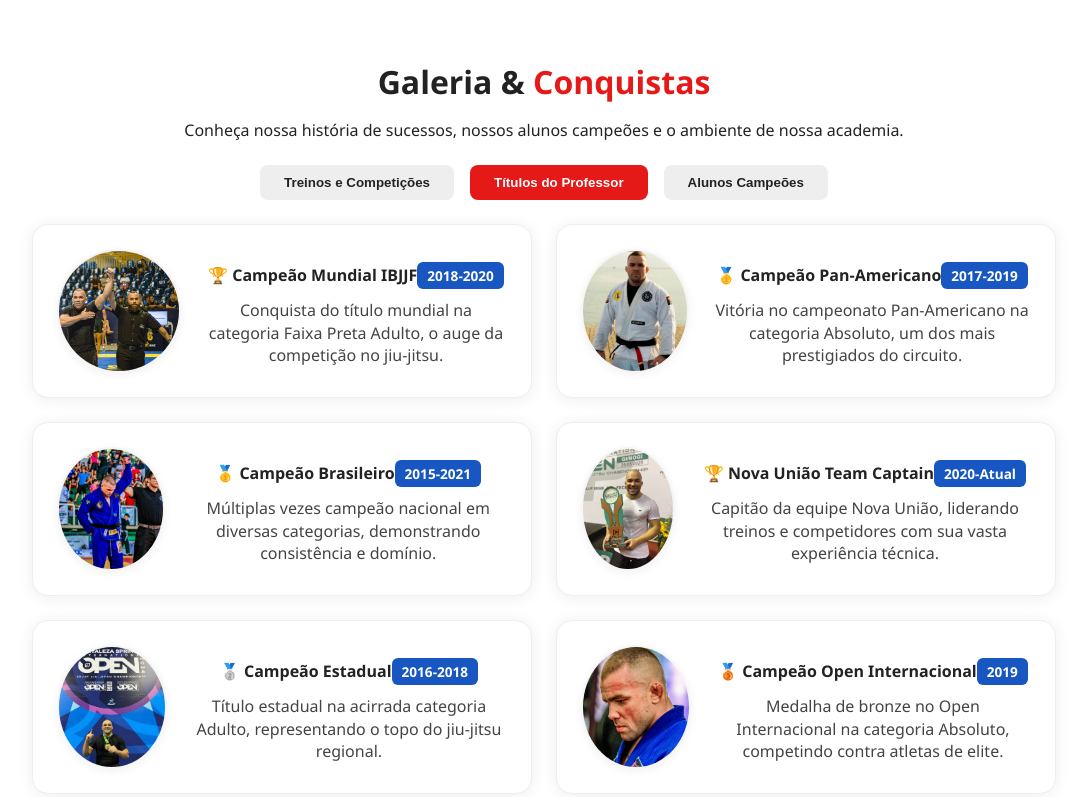
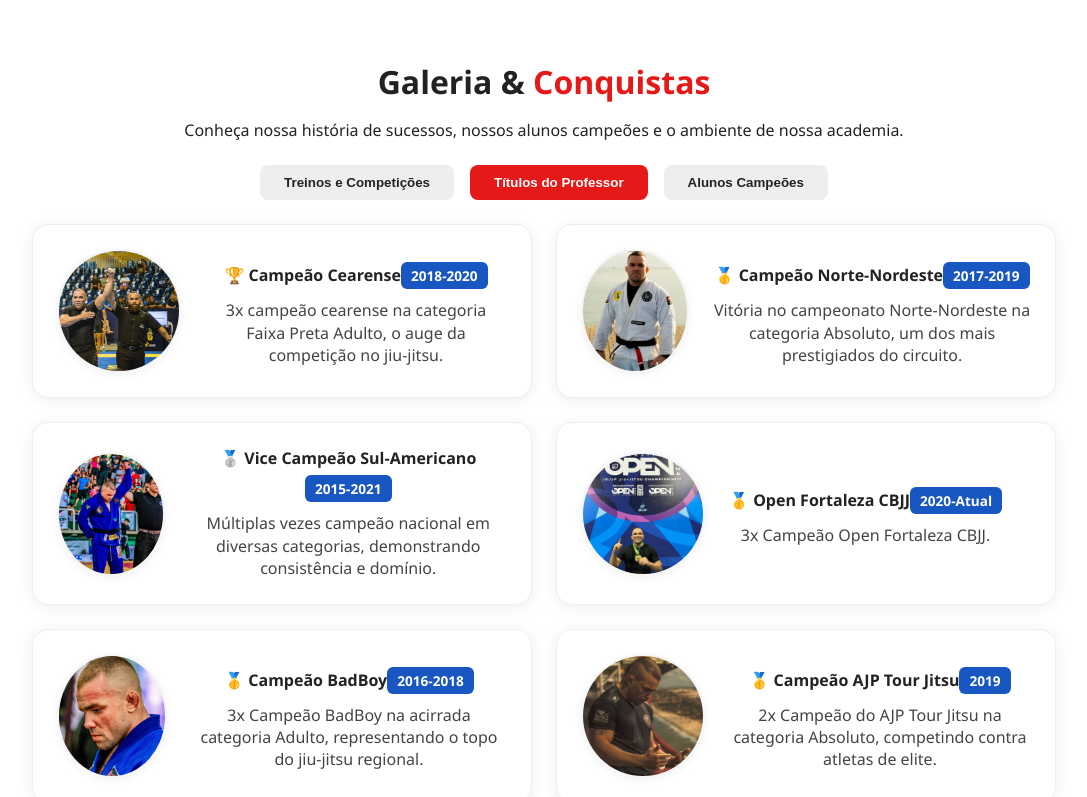
Before and after one commit to Mabiisilva/lpitalokimura, a React (Create React App) app: page / in a window 1280 px wide. Shown: the part 2000-2797 px from the top of the page, without its empty margins (96-1183 px from the left). Built offline with nearby package versions, Linux system fonts and the light colour scheme.

Commit message:
Ajustados os títulos do professor e do aluno Anderson

```diff
--- a/src/App.js
+++ b/src/App.js
@@ -115,7 +115,10 @@ function AlunosCampeoes() {
       foto: '/anderson.jpg',
       instagram: '@anderson_furtunatobjj',
       titulos: [
-        'Campeão Regional Master'
+        'Campeã OPEN FORTALEZA CBJJ 2025 ',
+        'Campeã OPEN FORTALEZA WINTER CBJJ 2025',
+        'Campeã OPEN SALVADOR SPRING CBJJ 2024',
+        'Terceiro BRASILEIRO JIU-JITSU CBJJ 2017'
       ]
     },
     {
@@ -247,7 +250,7 @@ function App() {
         <div className="about-text">
           <h2>Professor <span className="red">Italo Kimura</span></h2>
           <p>
-            Com mais de duas décadas de experiência nas artes marciais, o Professor Italo Kimura é uma referência no Jiu-Jitsu brasileiro. Sua dedicação e paixão pela arte suave transformaram centenas de vidas ao longo de sua carreira.
+            Com quase de duas décadas de experiência nas artes marciais, o Professor Italo Kimura é uma referência no Jiu-Jitsu brasileiro. Sua dedicação e paixão pela arte suave transformaram centenas de vidas ao longo de sua carreira.
           </p>
           <p>
             Afiliado à renomada equipe Nova União, uma das academias mais conceituadas do mundo no Jiu-Jitsu e MMA, traz para seus alunos não apenas técnica, mas também os valores fundamentais das artes marciais: disciplina, respeito e perseverança.
@@ -368,62 +371,62 @@ function App() {
 {tab === 'titulos' && (
   <div className="titulos-professor-grid">
     <div className="titulo-card">
-      <img src="/professor1.jpg" alt="Campeão Mundial IBJJF" className="titulo-foto" />
+      <img src="/professor1.jpg" alt="Campeão Cearense" className="titulo-foto" />
       <div className="titulo-info">
         <div>
-          <strong><span className="medalha gold">🏆</span> Campeão Mundial IBJJF</strong>
+          <strong><span className="medalha gold">🏆</span> Campeão Cearense</strong>
           <div className="ano-badge">2018-2020</div>
-          <div className="titulo-desc">Conquista do título mundial na categoria Faixa Preta Adulto, o auge da competição no jiu-jitsu.</div>
+          <div className="titulo-desc">3x campeão cearense na categoria Faixa Preta Adulto, o auge da competição no jiu-jitsu.</div>
         </div>
       </div>
     </div>
     <div className="titulo-card">
-      <img src="/professor2.jpg" alt="Campeão Pan-Americano" className="titulo-foto" />
+      <img src="/professor2.jpg" alt="Campeão Norte-Nordeste" className="titulo-foto" />
       <div className="titulo-info">
         <div>
-          <strong><span className="medalha gold">🥇</span> Campeão Pan-Americano</strong>
+          <strong><span className="medalha gold">🥇</span> Campeão Norte-Nordeste</strong>
           <div className="ano-badge">2017-2019</div>
-          <div className="titulo-desc">Vitória no campeonato Pan-Americano na categoria Absoluto, um dos mais prestigiados do circuito.</div>
+          <div className="titulo-desc">Vitória no campeonato Norte-Nordeste na categoria Absoluto, um dos mais prestigiados do circuito.</div>
         </div>
       </div>
     </div>
     <div className="titulo-card">
-      <img src="/professor3.jpg" alt="Campeão Brasileiro" className="titulo-foto" />
+      <img src="/professor3.jpg" alt="Vice Campeão Sul-Americano" className="titulo-foto" />
       <div className="titulo-info">
         <div>
-          <strong><span className="medalha gold">🥇</span> Campeão Brasileiro</strong>
+          <strong><span className="medalha silver">🥈</span> Vice Campeão Sul-Americano</strong>
           <div className="ano-badge">2015-2021</div>
           <div className="titulo-desc">Múltiplas vezes campeão nacional em diversas categorias, demonstrando consistência e domínio.</div>
         </div>
       </div>
     </div>
     <div className="titulo-card">
-      <img src="/professor4.jpg" alt="Nova União Team Captain" className="titulo-foto" />
+      <img src="/professor5.jpg" alt="Open Fortaleza CBJJ" className="titulo-foto" />
       <div className="titulo-info">
         <div>
-          <strong><span className="medalha gold">🏆</span> Nova União Team Captain</strong>
+          <strong><span className="medalha gold">🥇</span> Open Fortaleza CBJJ</strong>
           <div className="ano-badge">2020-Atual</div>
-          <div className="titulo-desc">Capitão da equipe Nova União, liderando treinos e competidores com sua vasta experiência técnica.</div>
+          <div className="titulo-desc">3x Campeão Open Fortaleza CBJJ.</div>
         </div>
       </div>
     </div>
     <div className="titulo-card">
-      <img src="/professor5.jpg" alt="Campeão Estadual" className="titulo-foto" />
+      <img src="/professor6.jpg" alt="Campeão BadBoy" className="titulo-foto" />
       <div className="titulo-info">
         <div>
-          <strong><span className="medalha silver">🥈</span> Campeão Estadual</strong>
+          <strong><span className="medalha gold">🥇</span> Campeão BadBoy</strong>
           <div className="ano-badge">2016-2018</div>
-          <div className="titulo-desc">Título estadual na acirrada categoria Adulto, representando o topo do jiu-jitsu regional.</div>
+          <div className="titulo-desc">3x Campeão BadBoy na acirrada categoria Adulto, representando o topo do jiu-jitsu regional.</div>
         </div>
       </div>
     </div>
     <div className="titulo-card">
-      <img src="/professor6.jpg" alt="Campeão Open Internacional" className="titulo-foto" />
+      <img src="/professor8.jpg" alt="Campeão AJP Tour Jitsu" className="titulo-foto" />
       <div className="titulo-info">
         <div>
-          <strong><span className="medalha bronze">🥉</span> Campeão Open Internacional</strong>
+          <strong><span className="medalha gold">🥇</span> Campeão AJP Tour Jitsu</strong>
           <div className="ano-badge">2019</div>
-          <div className="titulo-desc">Medalha de bronze no Open Internacional na categoria Absoluto, competindo contra atletas de elite.</div>
+          <div className="titulo-desc">2x Campeão do AJP Tour Jitsu na categoria Absoluto, competindo contra atletas de elite.</div>
         </div>
       </div>
     </div>
@@ -531,12 +534,12 @@ function App() {
             </div>
              <h4>Funcionamento</h4>
             <table>
-              <tr><td>Segunda-Feira</td><td>08h - 21h</td></tr>
-              <tr><td>Terça-Feira</td><td>08h - 22h</td></tr>
-              <tr><td>Quarta-Feira</td><td>08h - 21h</td></tr>
-              <tr><td>Quinta-Feira</td><td>08h - 22h</td></tr>
-              <tr><td>Sexta-Feira</td><td>08h - 21h</td></tr>
-              <tr><td>Sábado</td><td>09h - 17h</td></tr>
+              <tr><td>Segunda-Feira</td><td>10h - 13h,</td><td>17h - 20h</td></tr>
+              <tr><td>Terça-Feira</td><td>10h - 13h,</td><td>17h - 20h</td></tr>
+              <tr><td>Quarta-Feira</td><td>16:30h - 23h</td></tr>
+              <tr><td>Quinta-Feira</td><td>10h - 13h,</td><td>17h - 20h</td></tr>
+              <tr><td>Sexta-Feira</td><td>16:30h - 23h</td></tr>
+              <tr><td>Sábado</td><td>Fechado</td></tr>
               <tr><td>Domingo</td><td>Fechado</td></tr>
             </table>
           </div>
```
